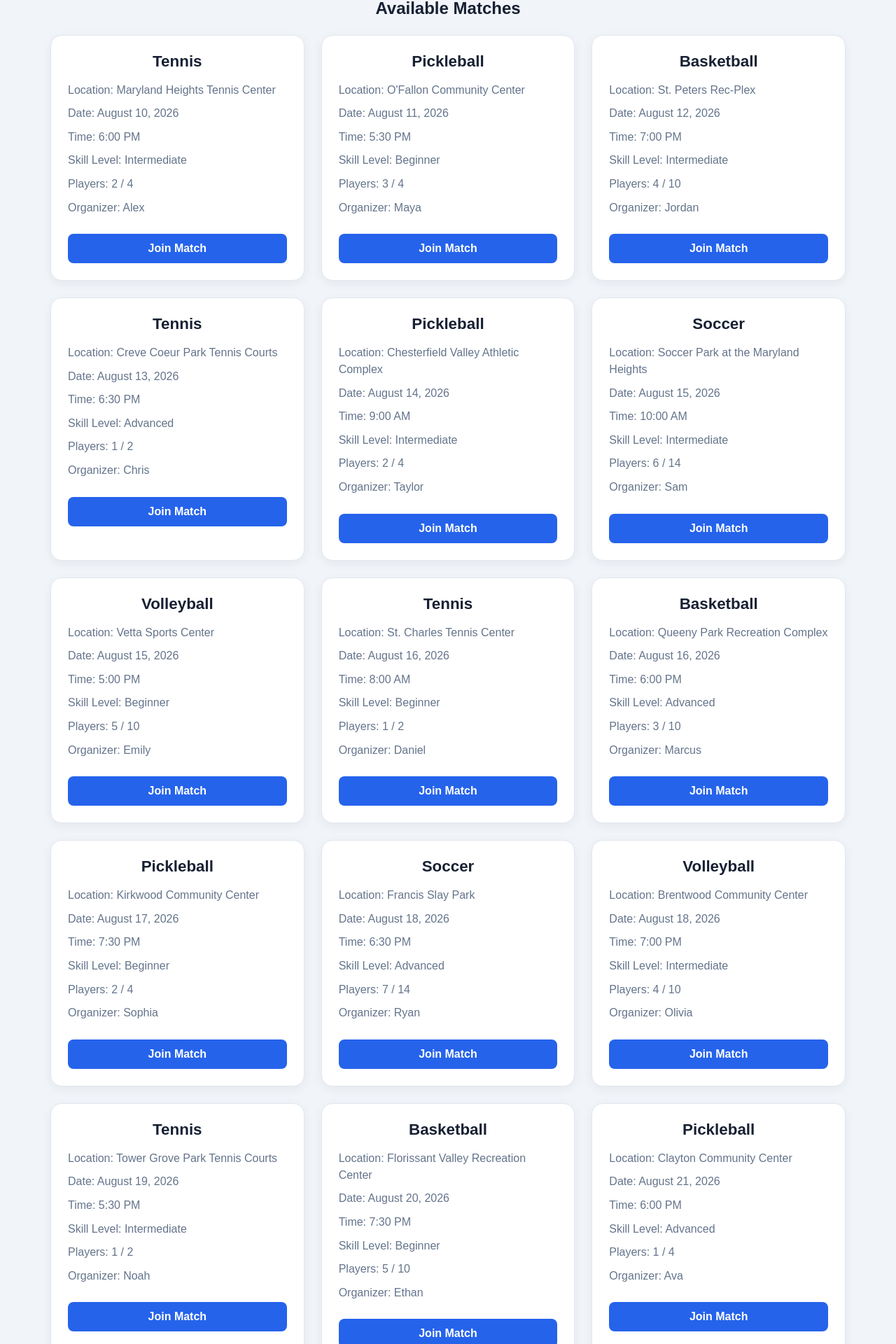
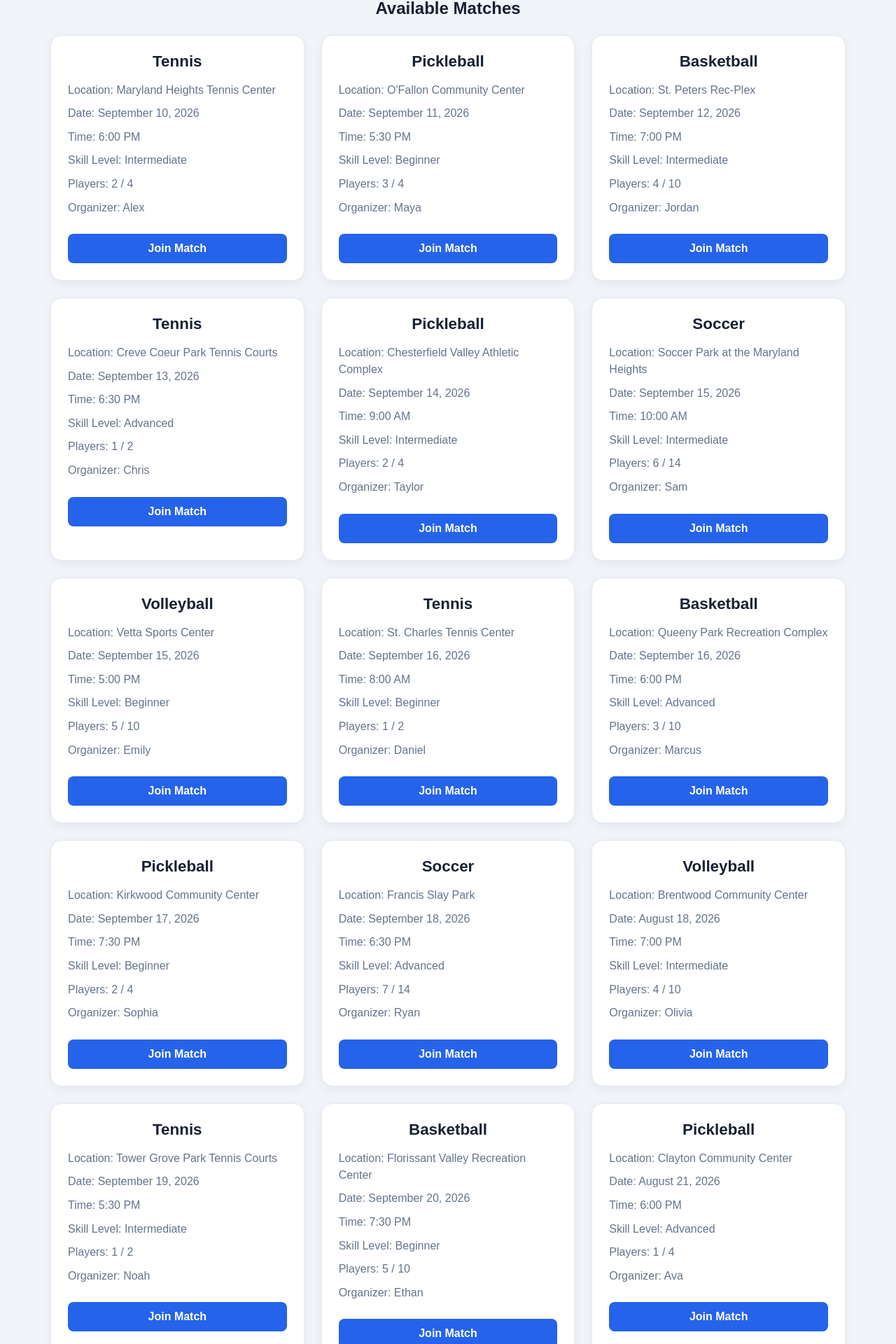
Before and after one commit to GAYATHRI-RAVADA-07/launchcode-unit1-final-project-GAYATHRI-R, a React (Vite) app: page /matches in a window 1280 px wide. Shown: the part 407-2327 px from the top of the page at 70% size. Built offline with nearby package versions, Linux system fonts and the light colour scheme.

Commit message:
Prevent past match dates

```diff
--- a/src/Components/CreateMatchForm.jsx
+++ b/src/Components/CreateMatchForm.jsx
@@ -1,6 +1,8 @@
 import { useState } from "react";
 
 function CreateMatchForm({ onCreateMatch }) {
+  const today = new Date().toISOString().split("T")[0];
+
   const [sport, setSport] = useState("");
   const [location, setLocation] = useState("");
   const [date, setDate] = useState("");
@@ -12,6 +14,11 @@ function CreateMatchForm({ onCreateMatch }) {
 
   function handleSubmit(event) {
     event.preventDefault();
+
+    if (date < today) {
+      alert("Please select today or a future date.");
+      return;
+    }
 
     if (Number(currentPlayers) > Number(maxPlayers)) {
       alert("Players needed cannot be greater than maximum players");
@@ -68,6 +75,7 @@ function CreateMatchForm({ onCreateMatch }) {
       <input
         type="date"
         value={date}
+        min={today}
         onChange={(event) => setDate(event.target.value)}
         required
       />
--- a/src/mockdata/courts.js
+++ b/src/mockdata/courts.js
@@ -17,70 +17,70 @@ export const courts = [
     id: 3,
     name: "Court 3",
     sport: "Tennis",
-    location: "O'Fallon Sports Park",
+    location: "City Hall Park",
     status: "Available",
   },
   {
     id: 4,
     name: "Court 4",
     sport: "Pickleball",
-    location: "Wingate Park",
+    location: "Winghaven Park",
     status: "Booked",
   },
   {
     id: 5,
     name: "Court 5",
     sport: "Pickleball",
-    location: "Wingate Park",
+    location: "Winghaven Park",
     status: "Available",
   },
   {
     id: 6,
     name: "Court 6",
     sport: "Pickleball",
-    location: "Wingate Park",
+    location: "City Hall Park",
     status: "Available",
   },
   {
     id: 7,
     name: "Court 7",
     sport: "Volleyball",
-    location: "Sports Park",
+    location: "Renaud Center",
     status: "Available",
   },
   {
     id: 8,
     name: "Court 8",
     sport: "Volleyball",
-    location: "Sports Park",
+    location: "Renaud Center",
     status: "Booked",
   },
   {
     id: 9,
     name: "Court 9",
     sport: "Volleyball",
-    location: "Sports Park",
+    location: "Caledonia",
     status: "Available",
   },
   {
     id: 10,
     name: "Court 10",
     sport: "Basketball",
-    location: "O'Fallon Sports Park",
+    location: "Caledonia",
     status: "Booked",
   },
   {
     id: 11,
     name: "Court 11",
     sport: "Basketball",
-    location: "O'Fallon Sports Park",
+    location: "Meadows Park",
     status: "Available",
   },
   {
     id: 12,
     name: "Court 12",
     sport: "Basketball",
-    location: "O'Fallon Sports Park",
+    location: "Meadows Park",
     status: "Available",
   },
   {
--- a/src/mockdata/matches.js
+++ b/src/mockdata/matches.js
@@ -3,7 +3,7 @@ export const matches = [
     id: 1,
     sport: "Tennis",
     location: "Maryland Heights Tennis Center",
-    date: "August 10, 2026",
+    date: "September 10, 2026",
     time: "6:00 PM",
     skillLevel: "Intermediate",
     currentPlayers: 2,
@@ -14,7 +14,7 @@ export const matches = [
     id: 2,
     sport: "Pickleball",
     location: "O'Fallon Community Center",
-    date: "August 11, 2026",
+    date: "September 11, 2026",
     time: "5:30 PM",
     skillLevel: "Beginner",
     currentPlayers: 3,
@@ -25,7 +25,7 @@ export const matches = [
     id: 3,
     sport: "Basketball",
     location: "St. Peters Rec-Plex",
-    date: "August 12, 2026",
+    date: "September 12, 2026",
     time: "7:00 PM",
     skillLevel: "Intermediate",
     currentPlayers: 4,
@@ -36,7 +36,7 @@ export const matches = [
     id: 4,
     sport: "Tennis",
     location: "Creve Coeur Park Tennis Courts",
-    date: "August 13, 2026",
+    date: "September 13, 2026",
     time: "6:30 PM",
     skillLevel: "Advanced",
     currentPlayers: 1,
@@ -47,7 +47,7 @@ export const matches = [
     id: 5,
     sport: "Pickleball",
     location: "Chesterfield Valley Athletic Complex",
-    date: "August 14, 2026",
+    date: "September 14, 2026",
     time: "9:00 AM",
     skillLevel: "Intermediate",
     currentPlayers: 2,
@@ -58,7 +58,7 @@ export const matches = [
     id: 6,
     sport: "Soccer",
     location: "Soccer Park at the Maryland Heights",
-    date: "August 15, 2026",
+    date: "September 15, 2026",
     time: "10:00 AM",
     skillLevel: "Intermediate",
     currentPlayers: 6,
@@ -69,7 +69,7 @@ export const matches = [
     id: 7,
     sport: "Volleyball",
     location: "Vetta Sports Center",
-    date: "August 15, 2026",
+    date: "September 15, 2026",
     time: "5:00 PM",
     skillLevel: "Beginner",
     currentPlayers: 5,
@@ -80,7 +80,7 @@ export const matches = [
     id: 8,
     sport: "Tennis",
     location: "St. Charles Tennis Center",
-    date: "August 16, 2026",
+    date: "September 16, 2026",
     time: "8:00 AM",
     skillLevel: "Beginner",
     currentPlayers: 1,
@@ -91,7 +91,7 @@ export const matches = [
     id: 9,
     sport: "Basketball",
     location: "Queeny Park Recreation Complex",
-    date: "August 16, 2026",
+    date: "September 16, 2026",
     time: "6:00 PM",
     skillLevel: "Advanced",
     currentPlayers: 3,
@@ -102,7 +102,7 @@ export const matches = [
     id: 10,
     sport: "Pickleball",
     location: "Kirkwood Community Center",
-    date: "August 17, 2026",
+    date: "September 17, 2026",
     time: "7:30 PM",
     skillLevel: "Beginner",
     currentPlayers: 2,
@@ -113,7 +113,7 @@ export const matches = [
     id: 11,
     sport: "Soccer",
     location: "Francis Slay Park",
-    date: "August 18, 2026",
+    date: "September 18, 2026",
     time: "6:30 PM",
     skillLevel: "Advanced",
     currentPlayers: 7,
@@ -135,7 +135,7 @@ export const matches = [
     id: 13,
     sport: "Tennis",
     location: "Tower Grove Park Tennis Courts",
-    date: "August 19, 2026",
+    date: "September 19, 2026",
     time: "5:30 PM",
     skillLevel: "Intermediate",
     currentPlayers: 1,
@@ -146,7 +146,7 @@ export const matches = [
     id: 14,
     sport: "Basketball",
     location: "Florissant Valley Recreation Center",
-    date: "August 20, 2026",
+    date: "September 20, 2026",
     time: "7:30 PM",
     skillLevel: "Beginner",
     currentPlayers: 5,
--- a/src/pages/Matches.jsx
+++ b/src/pages/Matches.jsx
@@ -12,7 +12,7 @@ function Matches() {
   function handleCreateMatchForm(newMatch) {
     setMatches((currentMatches) => [...currentMatches, newMatch]);
   }
-
+  const today = new Date();
   const filteredMatches = matches.filter((game) => {
     const matchesSearch = game.sport
       .toLowerCase()
@@ -20,7 +20,10 @@ function Matches() {
 
     const matchesSkill = skillFilter === "" || game.skillLevel === skillFilter;
 
-    return matchesSearch && matchesSkill;
+    const matchDate = new Date(game.date);
+    const matchesDate = matchDate >= today;
+
+    return matchesSearch && matchesSkill && matchesDate;
   });
 
   function handleJoinMatch(matchId) {
```
